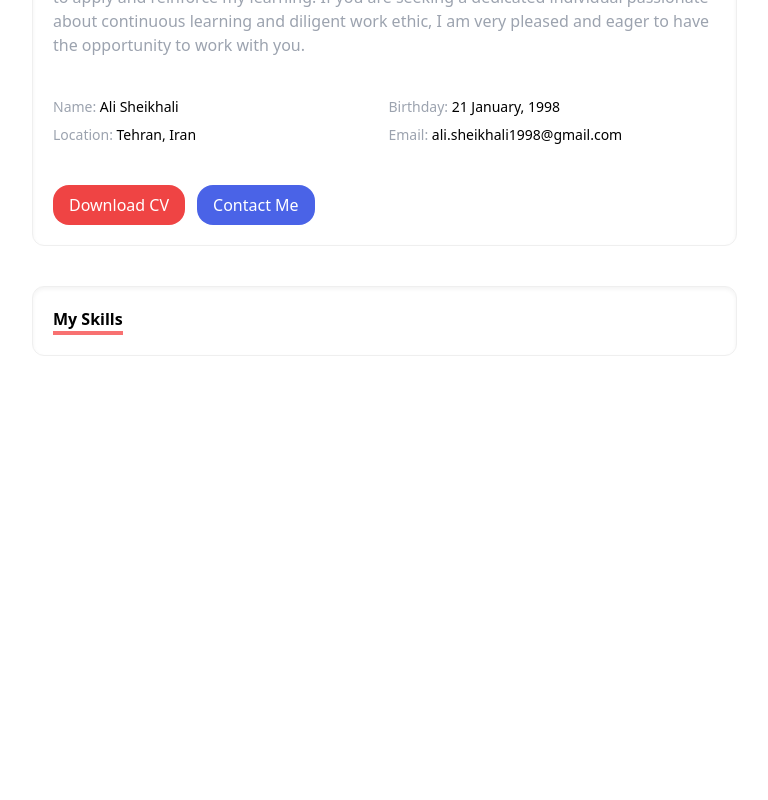
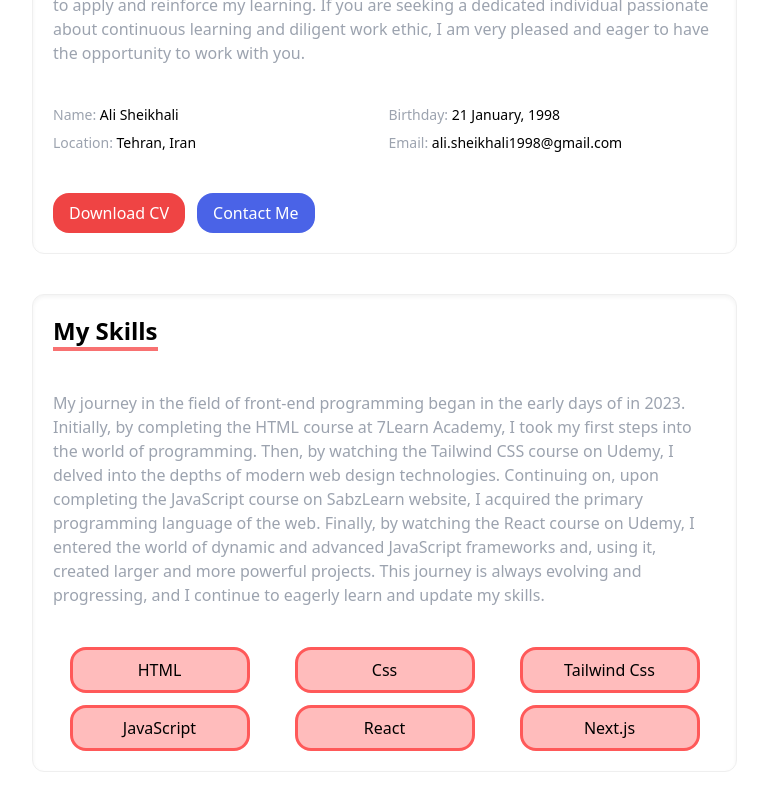
Before and after one commit to ali-sheikhali/portfolio, a React (Create React App) app: page / in a window 1280 px wide. Shown: the part 1108-1908 px from the top of the page, without its empty margins (383-1151 px from the left). Before the commit the page ends 1504 px from the top, so only its background shows below. Built offline with nearby package versions, Linux system fonts and the light colour scheme.

Commit message:
add file

```diff
--- a/src/components/AboutMe.js
+++ b/src/components/AboutMe.js
@@ -5,7 +5,7 @@ import Buttons from "./Buttons";
 function AboutMe() {
   return (
     <div className="shadow-inner space-y-10 my-10 p-5 border rounded-xl border-[#efefef]">
-      <h3 className="font-bold border-b-4 border-red-400 w-fit">About Me</h3>
+      <h3 className="font-bold text-2xl border-b-4 border-red-400 w-fit">About Me</h3>
       <figure>
         <span className="md:hidden">
           <Logoimg style={{ width: "120px", height: "120px" }} />
--- /dev/null
+++ b/src/components/GotoTop.js
@@ -0,0 +1,23 @@
+import React from "react";
+import { FaChevronUp } from "react-icons/fa6";
+
+function GotoTop() {
+  const handleClickToTop = () => {
+    window.scrollTo({
+      top: 0,
+      behavior: "smooth",
+    });
+  };
+  return (
+    <div onClick={handleClickToTop} className="cursor-pointer">
+      <div
+        className="fixed right-5 bottom-5
+        p-3 bg-gray-300 rounded-full hover:bg-[#FF5959] transition-all ease-in duration-300  "
+      >
+        <FaChevronUp />
+      </div>
+    </div>
+  );
+}
+
+export default GotoTop;
--- a/src/components/Home.js
+++ b/src/components/Home.js
@@ -4,10 +4,12 @@ import WideScreenNavBar from "./navbar/WideScreenNavBar";
 import HeroHeader from "./HeroHeader";
 import AboutMe from "./AboutMe";
 import MySkills from "./MySkills";
+import GotoTop from "./GotoTop";
 
 function Home() {
   return (
     <div className="">
+      <GotoTop />
       <div className="lg:hidden w-11/12 mx-auto my-5">
         <MobileBar />
         <HeroHeader />
--- a/src/components/MySkills.js
+++ b/src/components/MySkills.js
@@ -1,12 +1,77 @@
-import React from 'react'
+import React from "react";
+import Buttons from "./Buttons";
 
 function MySkills() {
   return (
     <div className="shadow-inner space-y-10 my-10 p-5 border rounded-xl border-[#efefef]">
-              <h3 className="font-bold border-b-4 border-red-400 w-fit">My Skills</h3>
-
+      <h3 className="font-bold text-2xl border-b-4 border-red-400 w-fit">
+        My Skills
+      </h3>
+      <p className="text-gray-400">
+        My journey in the field of front-end programming began in the early days
+        of in 2023. Initially, by completing the HTML course at 7Learn Academy,
+        I took my first steps into the world of programming. Then, by watching
+        the Tailwind CSS course on Udemy, I delved into the depths of modern web
+        design technologies. Continuing on, upon completing the JavaScript
+        course on SabzLearn website, I acquired the primary programming language
+        of the web. Finally, by watching the React course on Udemy, I entered
+        the world of dynamic and advanced JavaScript frameworks and, using it,
+        created larger and more powerful projects. This journey is always
+        evolving and progressing, and I continue to eagerly learn and update my
+        skills.
+      </p>
+      <div className="grid grid-cols-1 sm:grid-cols-2 md:grid-cols-3 gap-3 justify-items-center">
+        <Buttons
+          name="HTML"
+          style={{
+            backgroundColor: "rgba(255, 89, 89, 0.4)",
+            border: "3px solid #FF5959",
+            width: "180px",
+          }}
+        />
+        <Buttons
+          name="Css"
+          style={{
+            backgroundColor: "rgba(255, 89, 89, 0.4)",
+            border: "3px solid #FF5959",
+            width: "180px",
+          }}
+        />
+        <Buttons
+          name="Tailwind Css"
+          style={{
+            backgroundColor: "rgba(255, 89, 89, 0.4)",
+            border: "3px solid #FF5959",
+            width: "180px",
+          }}
+        />
+        <Buttons
+          name="JavaScript"
+          style={{
+            backgroundColor: "rgba(255, 89, 89, 0.4)",
+            border: "3px solid #FF5959",
+            width: "180px",
+          }}
+        />
+        <Buttons
+          name="React"
+          style={{
+            backgroundColor: "rgba(255, 89, 89, 0.4)",
+            border: "3px solid #FF5959",
+            width: "180px",
+          }}
+        />
+        <Buttons
+          name="Next.js"
+          style={{
+            backgroundColor: "rgba(255, 89, 89, 0.4)",
+            border: "3px solid #FF5959",
+            width: "180px",
+          }}
+        />
+      </div>
     </div>
-  )
+  );
 }
 
-export default MySkills
+export default MySkills;
```
